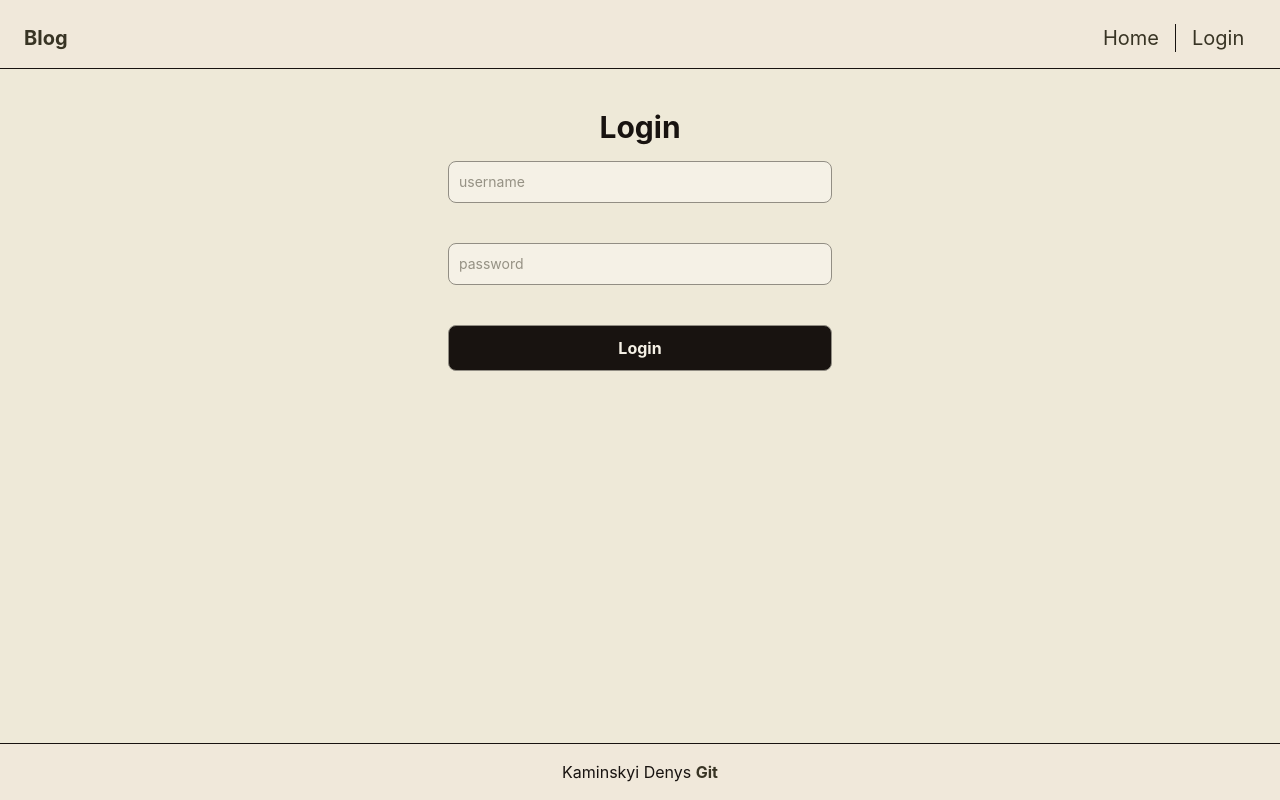
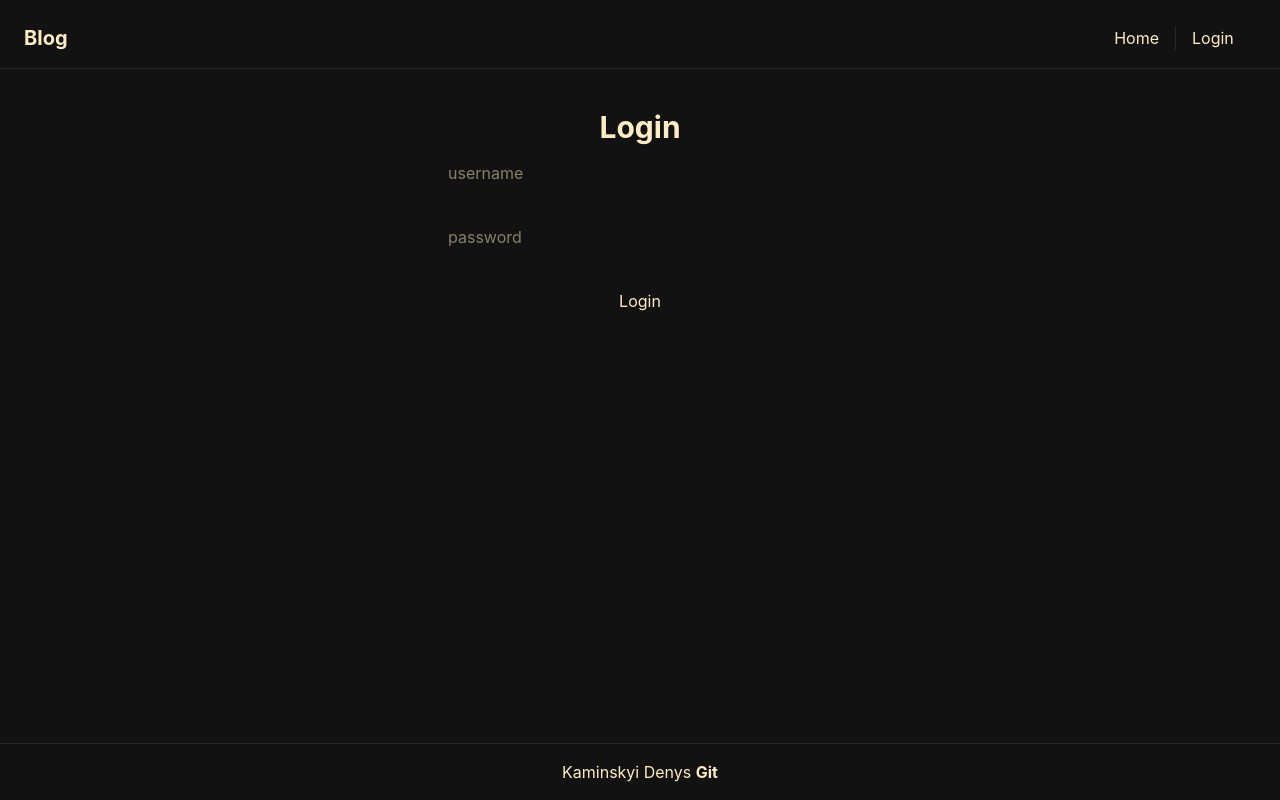
Before and after one commit to dionisiyKDO/masters-thesis, a SvelteKit app in the folder frontend/: page /auth in a window 1280 px wide. Built offline with nearby package versions, Linux system fonts and the light colour scheme.

Commit message:
frontend: setup gruvbox theme and some components

```diff
--- a/frontend/src/app.css
+++ b/frontend/src/app.css
@@ -23,88 +23,117 @@
 }
 
 :root {
-	/* Background Colors */
-	--background: #eee9d8;
-	--surface: #f0e8da;
-	--muted-surface: #c2beaf;
-	--input-background: #f5f1e6;
-
-	/* Text Colors */
-	--primary-text: #181310;
-	--primary-text-hover: #2b2722;
-	--secondary-text: #5d5950;
-
-	/* Primary Colors */
-	--primary: #383424;
-	--primary-hover: #928e84;
-
-	/* Secondary Colors */
-	--secondary: #c2beaf;
-	--secondary-hover: #a8a496;
-
-	/* Functional colors */
-	--accent: #b8937c;
-	--accent-hover: #a5806a;
-	--destructive: #b84d5f;
-	--destructive-hover: #cf6679;
-
-	/* Border Colors */
-	--border: #928e84;
+    --background: oklch(0.18 0 0);
+    --foreground: oklch(0.95 0.0566 89.2405);
+    --card: oklch(0.2350 0 0);
+    --card-foreground: oklch(0.8941 0.0566 89.2405);
+    --popover: oklch(0.2768 0 0);
+    --popover-foreground: oklch(0.8941 0.0566 89.2405);
+    --primary: oklch(0.7555 0.1078 137.6763);
+    --primary-foreground: oklch(0 0 0);
+    --secondary: oklch(0.5756 0.0658 199.4874);
+    --secondary-foreground: oklch(0.8941 0.0566 89.2405);
+    --muted: oklch(0.4110 0.0115 51.8658);
+    --muted-foreground: oklch(0.80 0.0346 76.3067);
+    --accent: oklch(0.6564 0.1354 109.1187);
+    --accent-foreground: oklch(0.8941 0.0566 89.2405);
+    --destructive: oklch(0.6597 0.2175 30.3917);
+    --destructive-foreground: oklch(0.8941 0.0566 89.2405);
+    --border: oklch(0.2750 0 0);
+    --input: oklch(0.3250 0 0);
+    --ring: oklch(0.5560 0 0);
+    --chart-1: oklch(0.8100 0.1000 252);
+    --chart-2: oklch(0.6200 0.1900 260);
+    --chart-3: oklch(0.5500 0.2200 263);
+    --chart-4: oklch(0.4900 0.2200 264);
+    --chart-5: oklch(0.4200 0.1800 266);
+    --sidebar: oklch(0.2050 0 0);
+    --sidebar-foreground: oklch(0.9850 0 0);
+    --sidebar-primary: oklch(0.4880 0.2430 264.3760);
+    --sidebar-primary-foreground: oklch(0.9850 0 0);
+    --sidebar-accent: oklch(0.2690 0 0);
+    --sidebar-accent-foreground: oklch(0.9850 0 0);
+    --sidebar-border: oklch(0.2750 0 0);
+    --sidebar-ring: oklch(0.4390 0 0);
+    --font-sans: ui-sans-serif, system-ui, -apple-system, BlinkMacSystemFont, 'Segoe UI', Roboto, 'Helvetica Neue', Arial, 'Noto Sans', sans-serif, 'Apple Color Emoji', 'Segoe UI Emoji', 'Segoe UI Symbol', 'Noto Color Emoji';
+    --font-serif: ui-serif, Georgia, Cambria, "Times New Roman", Times, serif;
+    --font-mono: ui-monospace, SFMono-Regular, Menlo, Monaco, Consolas, "Liberation Mono", "Courier New", monospace;
+    --radius: 0.625rem;
+    --shadow-2xs: 0 1px 3px 0px hsl(0 0% 0% / 0.05);
+    --shadow-xs: 0 1px 3px 0px hsl(0 0% 0% / 0.05);
+    --shadow-sm: 0 1px 3px 0px hsl(0 0% 0% / 0.10), 0 1px 2px -1px hsl(0 0% 0% / 0.10);
+    --shadow: 0 1px 3px 0px hsl(0 0% 0% / 0.10), 0 1px 2px -1px hsl(0 0% 0% / 0.10);
+    --shadow-md: 0 1px 3px 0px hsl(0 0% 0% / 0.10), 0 2px 4px -1px hsl(0 0% 0% / 0.10);
+    --shadow-lg: 0 1px 3px 0px hsl(0 0% 0% / 0.10), 0 4px 6px -1px hsl(0 0% 0% / 0.10);
+    --shadow-xl: 0 1px 3px 0px hsl(0 0% 0% / 0.10), 0 8px 10px -1px hsl(0 0% 0% / 0.10);
+    --shadow-2xl: 0 1px 3px 0px hsl(0 0% 0% / 0.25);
 }
 
 
+@theme inline {
+  --radius-sm: calc(var(--radius) - 4px);
+  --radius-md: calc(var(--radius) - 2px);
+  --radius-lg: var(--radius);
+  --radius-xl: calc(var(--radius) + 4px);
+  --color-background: var(--background);
+  --color-foreground: var(--foreground);
+  --color-card: var(--card);
+  --color-card-foreground: var(--card-foreground);
+  --color-popover: var(--popover);
+  --color-popover-foreground: var(--popover-foreground);
+  --color-primary: var(--primary);
+  --color-primary-foreground: var(--primary-foreground);
+  --color-secondary: var(--secondary);
+  --color-secondary-foreground: var(--secondary-foreground);
+  --color-muted: var(--muted);
+  --color-muted-foreground: var(--muted-foreground);
+  --color-accent: var(--accent);
+  --color-accent-foreground: var(--accent-foreground);
+  --color-destructive: var(--destructive);
+  --color-border: var(--border);
+  --color-input: var(--input);
+  --color-ring: var(--ring);
+  --color-chart-1: var(--chart-1);
+  --color-chart-2: var(--chart-2);
+  --color-chart-3: var(--chart-3);
+  --color-chart-4: var(--chart-4);
+  --color-chart-5: var(--chart-5);
+  --color-sidebar: var(--sidebar);
+  --color-sidebar-foreground: var(--sidebar-foreground);
+  --color-sidebar-primary: var(--sidebar-primary);
+  --color-sidebar-primary-foreground: var(--sidebar-primary-foreground);
+  --color-sidebar-accent: var(--sidebar-accent);
+  --color-sidebar-accent-foreground: var(--sidebar-accent-foreground);
+  --color-sidebar-border: var(--sidebar-border);
+  --color-sidebar-ring: var(--sidebar-ring);
+}
 
 @layer base {
-	a {
-		@apply text-(--primary) hover:text-(--primary-hover)
-		transition-all duration-100 ease-in-out
-		;
-	}
-
-	.inline-button {
-		@apply text-(--primary) hover:text-(--primary-hover)
-		transition-all duration-100 ease-in-out
-		;
-	}
-
-	.button {
-		@apply text-(--primary) hover:text-(--primary-hover)
-		border-(--border) border-solid rounded-lg
-		transition-all duration-100 ease-in-out
-		px-4
-		;
-	}
-
-
-	nav a, nav button {
-		@apply text-(--primary) hover:text-(--primary-hover) text-xl
-		transition-all duration-100 ease-in-out;
-	}
+  * {
+    @apply border-border outline-ring/50;
+  }
+  body {
+    @apply bg-background text-foreground;
+  }
 }
 
-@layer components {
-	/* Post */
-	.post {
-		@apply bg-(--surface)
-		border-(--border) border border-solid rounded-lg
-		shadow-xl
-		p-5;
-	}
+@utility button {
+    @apply inline-block py-1 px-3 m-1
+    bg-primary hover:bg-primary/90 shadow-xs rounded-md
+    text-primary-foreground text-center text-sm font-medium
+}
 
+@utility input {
+    @apply inline-block py-1 px-3 m-1
+    bg-background border border-input shadow-xs rounded-md
+    placeholder:text-muted-foreground
+    selection:bg-primary selection:text-primary-foreground
+    text-base outline-none
+}
 
-	/* Form */
-    form input {
-        @apply w-full p-2.5 block
-        bg-(--input-background)
-        border-(--border) border border-solid rounded-lg
-        text-(--primary) text-sm ;
-    }
-
-    form button {
-        @apply w-full px-5 py-2.5
-        bg-(--primary-text) hover:bg-(--primary-text-hover)
-        border-(--border) border border-solid rounded-lg
-        text-(--input-background) font-bold text-center
-        transition-all duration-100 ease-in-out;
-    }
+@utility card {
+    @apply block
+    border border-border rounded-lg
+    shadow-sm hover:shadow-md transition-shadow duration-200
+    bg-card overflow-hidden
 }
```
